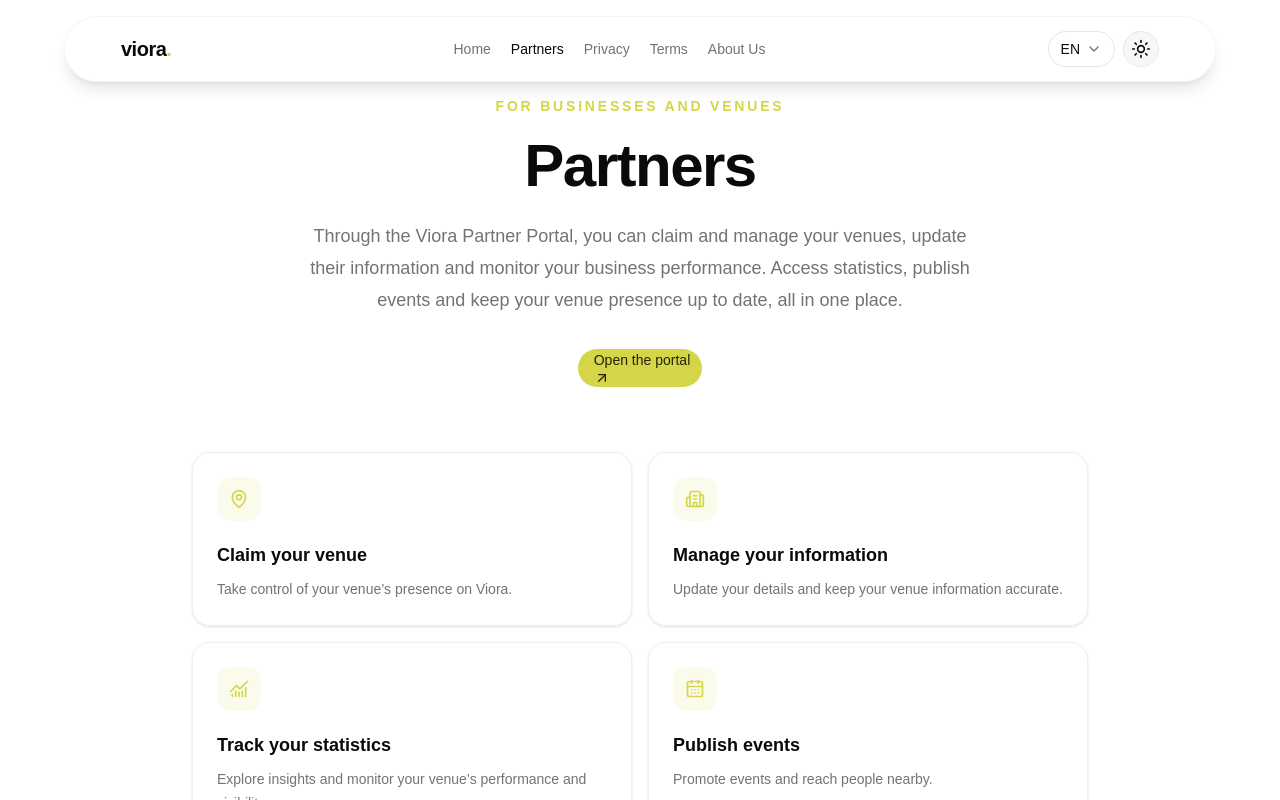
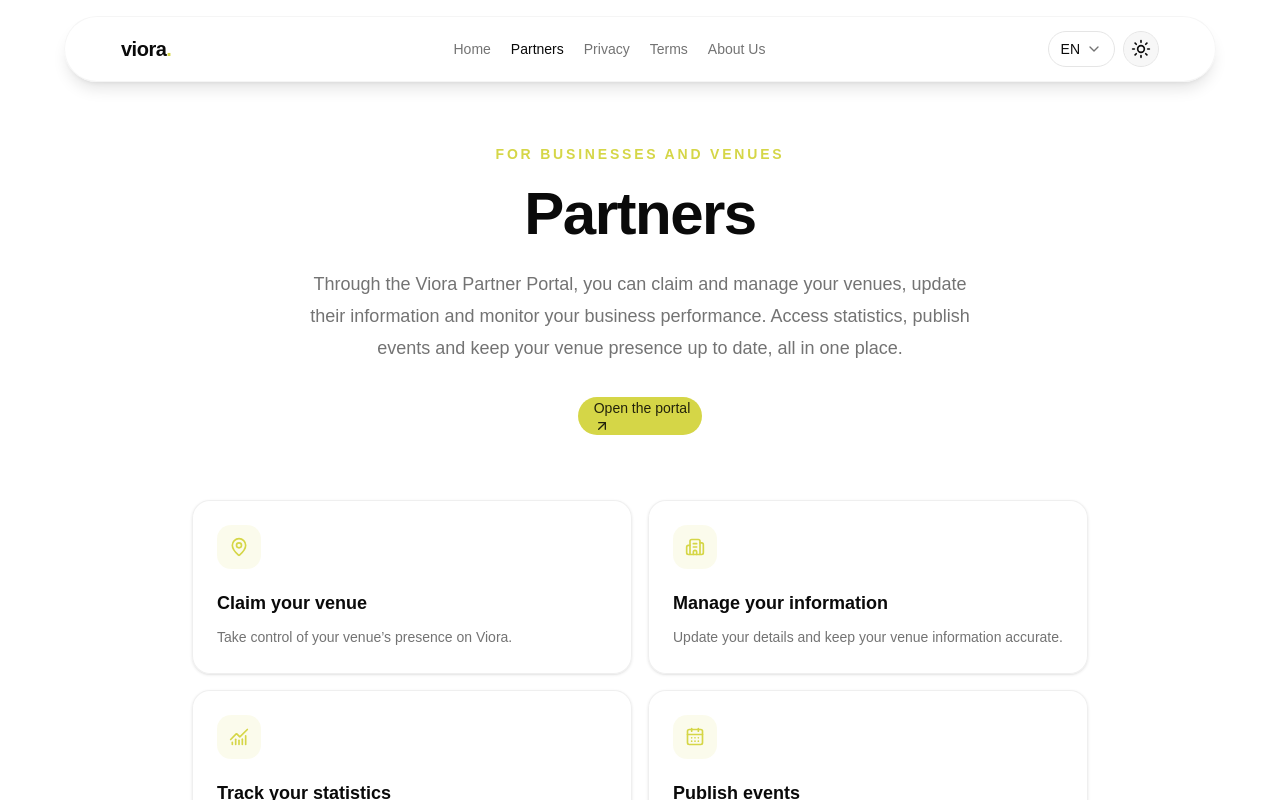
Before and after one commit to viora-studio/landing-page, a React (Vite) app: page /companies in a window 1280 px wide. Shown: the top 800 px of the page. Built offline with nearby package versions, Linux system fonts and the light colour scheme.

Commit message:
Match partner page top spacing to floating header

```diff
--- a/src/pages/coming-soon-pages.tsx
+++ b/src/pages/coming-soon-pages.tsx
@@ -14,7 +14,7 @@ export function CompaniesPage() {
   ]
 
   return (
-    <section className="relative flex min-h-[70svh] items-center justify-center overflow-hidden px-5 py-24 sm:px-8">
+    <section className="relative flex min-h-[70svh] items-center justify-center overflow-hidden px-5 pt-32 pb-16 sm:px-8 sm:pt-36 sm:pb-24">
       <div className="pointer-events-none absolute inset-0 bg-[radial-gradient(ellipse_at_top,var(--color-primary)/10,transparent_55%)]" />
       <div className="relative mx-auto w-full max-w-4xl">
         <div className="mx-auto max-w-2xl text-center">
```
